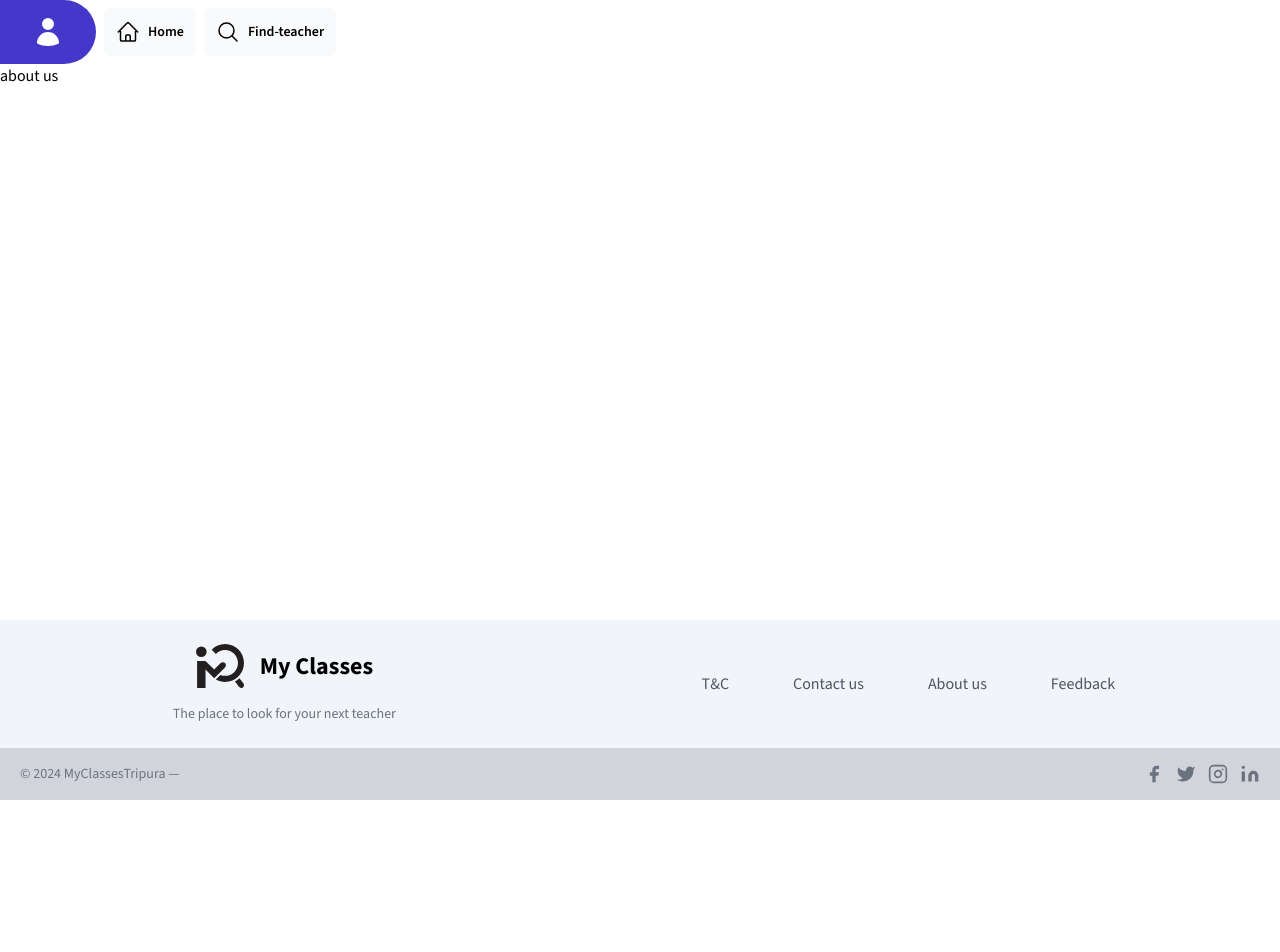
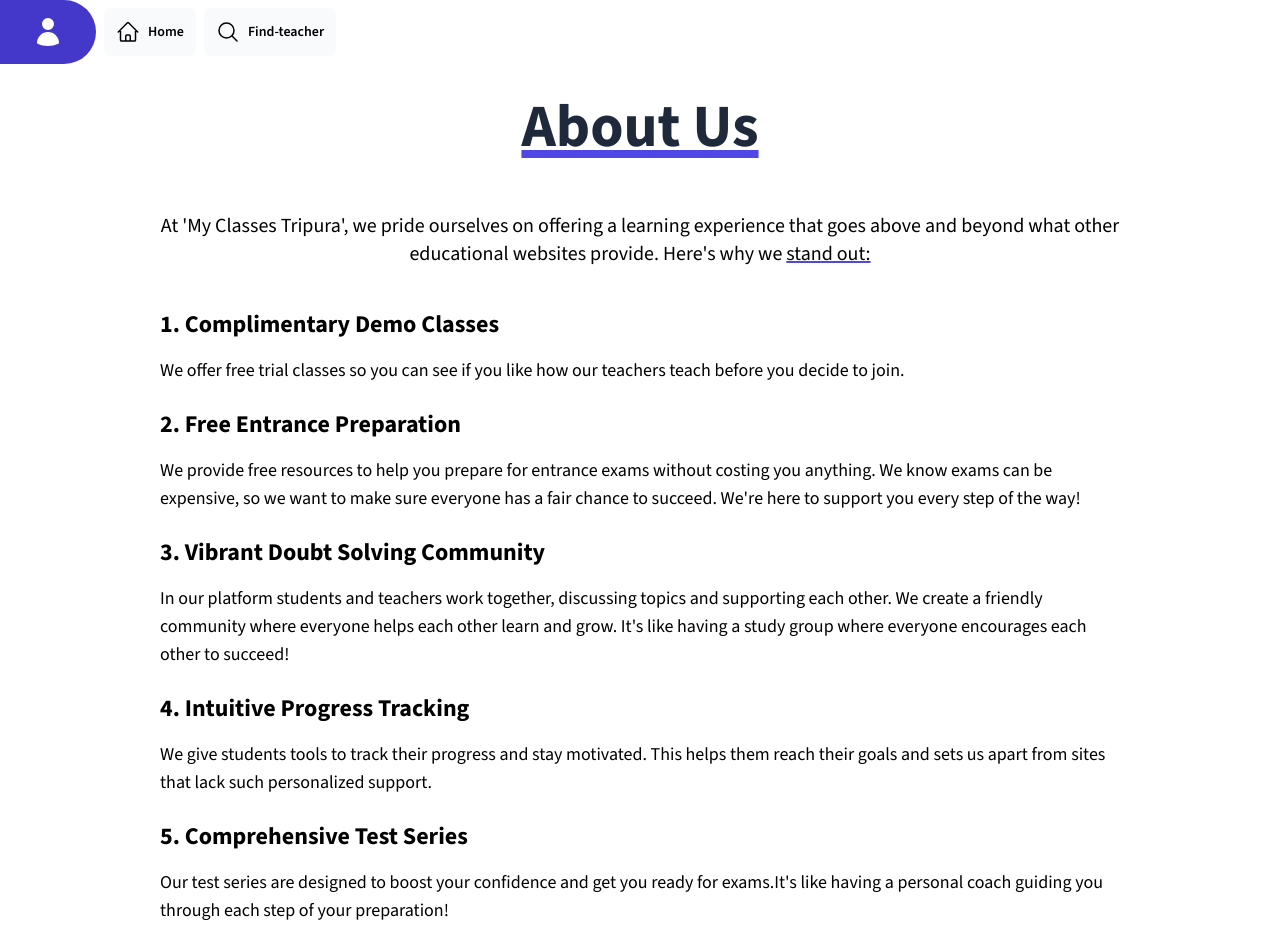
Before and after one commit to joydeep808/My_classes, a Next.js app in the folder nextjs-application/: page /dashboard/about-us in a window 1280 px wide. Shown: the top 952 px of the page. Before the commit the page ends 800 px from the top, so only its background shows below. Built offline with nearby package versions, Linux system fonts and the light colour scheme.

Commit message:
added about us

```diff
--- a/nextjs-application/app/dashboard/(footer content)/about-us/page.tsx
+++ b/nextjs-application/app/dashboard/(footer content)/about-us/page.tsx
@@ -1,7 +1,46 @@
-export default function Page(){
-    return(
-        <div>
-            about us
-        </div>
+import Image from "next/image";
+
+export default function Page() {
+    return (
+        <main className="mx-8 sm:mx-14 md:mx-40 mb-12">
+            <div className="grid place-content-center p-4 pt-8 ">
+                <h1 className="text-4xl md:text-6xl font-extrabold underline decoration-indigo-600 decoration-8 text-slate-800">About Us</h1>
+            </div>
+            <div className="text-lg">
+                <p className="text-justify md:text-center my-10 text-xl">At &apos;My Classes Tripura&apos;, we pride ourselves on offering a learning experience that goes above and beyond what other educational websites provide. Here&apos;s why we <span className="underline decoration-2 decoration-indigo-600">stand out:</span>
+                </p>
+                <ul className="flex flex-col gap-6">
+                    <li>
+                        <h2 className="font-bold text-2xl mb-4">1. Complimentary Demo Classes</h2>
+                        <p>We offer free trial classes so you can see if you like how our teachers teach before you decide to join.
+                        </p>
+                    </li>
+                    <li>
+                        <h2 className="font-bold text-2xl mb-4">2. Free Entrance Preparation</h2>
+                        <p>We provide free resources to help you prepare for entrance exams without costing you anything. We know exams can be expensive, so we want to make sure everyone has a fair chance to succeed.  We're here to support you every step of the way!
+
+                        </p>
+                    </li>
+                    <li>
+                        <h2 className="font-bold text-2xl mb-4">3. Vibrant Doubt Solving Community</h2>
+                        <p>In our platform students and teachers work together, discussing topics and supporting each other. We create a friendly community where everyone helps each other learn and grow. It's like having a study group where everyone encourages each other to succeed!
+                        </p>
+                    </li>
+                    <li>
+                        <h2 className="font-bold text-2xl mb-4">4. Intuitive Progress Tracking</h2>
+                        <p>We give students tools to track their progress and stay motivated. This helps them reach their goals and sets us apart from sites that lack such personalized support.
+                        </p>
+                    </li>
+                    <li>
+                        <h2 className="font-bold text-2xl mb-4">5. Comprehensive Test Series</h2>
+                        <p>Our test series are designed to boost your confidence and get you ready for exams.It's like having a personal coach guiding you through each step of your preparation!
+                        </p>
+                    </li>
+                </ul>
+                <div className="p-6 md:p-14 m-0 md:m-10 sm:m-4 my-10 text-sm sm:text-xl font-bold bg-gradient-to-t from-indigo-300 to-indigo-100 tracking-wide shadow-sm rounded-[50%_6%_100%_0%_/_25%_100%_0%_75%] rounded-b-xl text-left sm:text-justify">
+                    <p>Ultimately, at &apos;My Classes Tripura&apos;, our commitment to student success, personalized learning experiences, and fostering a supportive community sets us apart as a leader in the field of online education. Join us as we shape a brighter future together.</p>
+                </div>
+            </div>
+        </main>
     );
 }
```
Also changed, not shown: nextjs-application/app/dashboard/(footer content)/feedback/page.tsx (+18 -5 lines), nextjs-application/public/waves2.svg (added).
